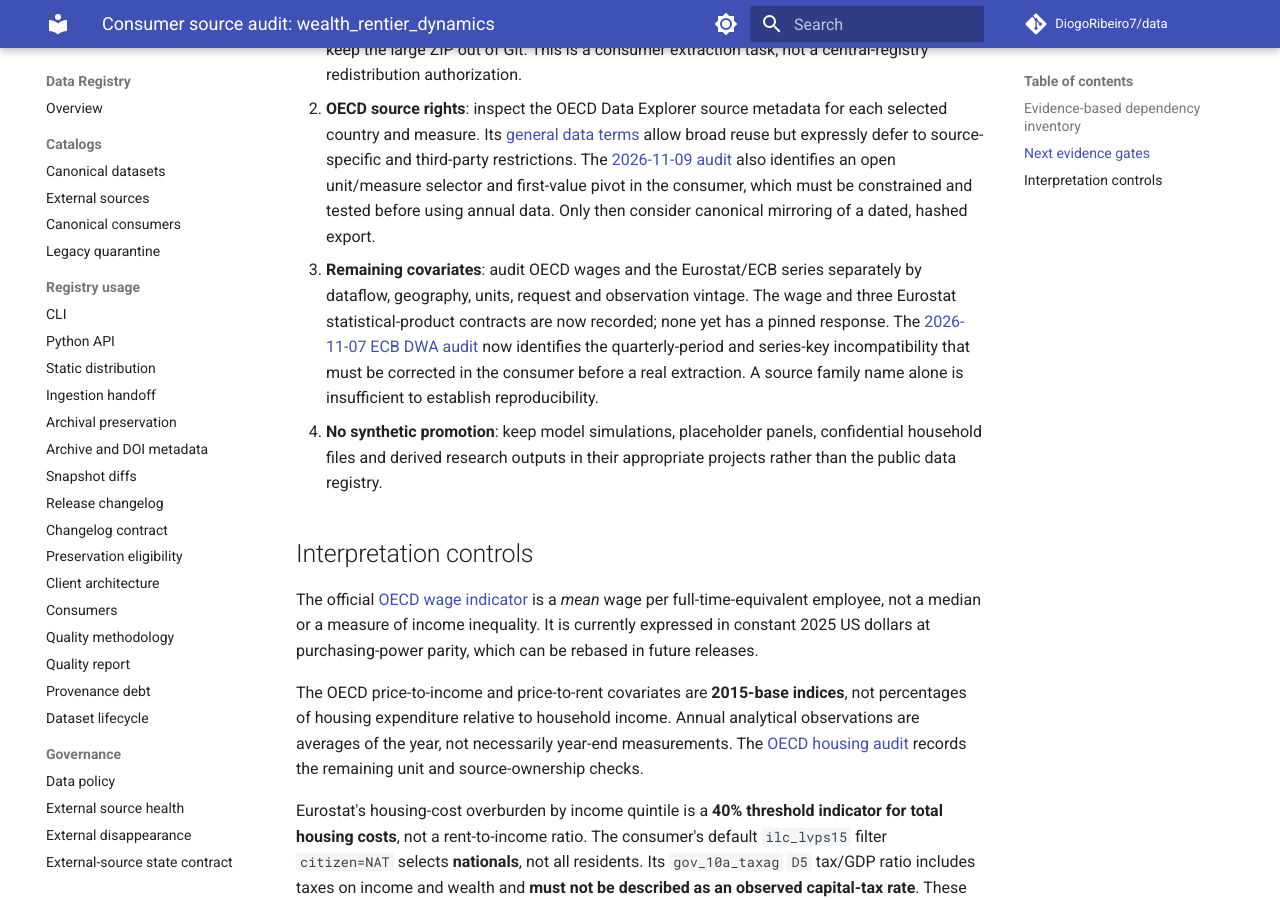
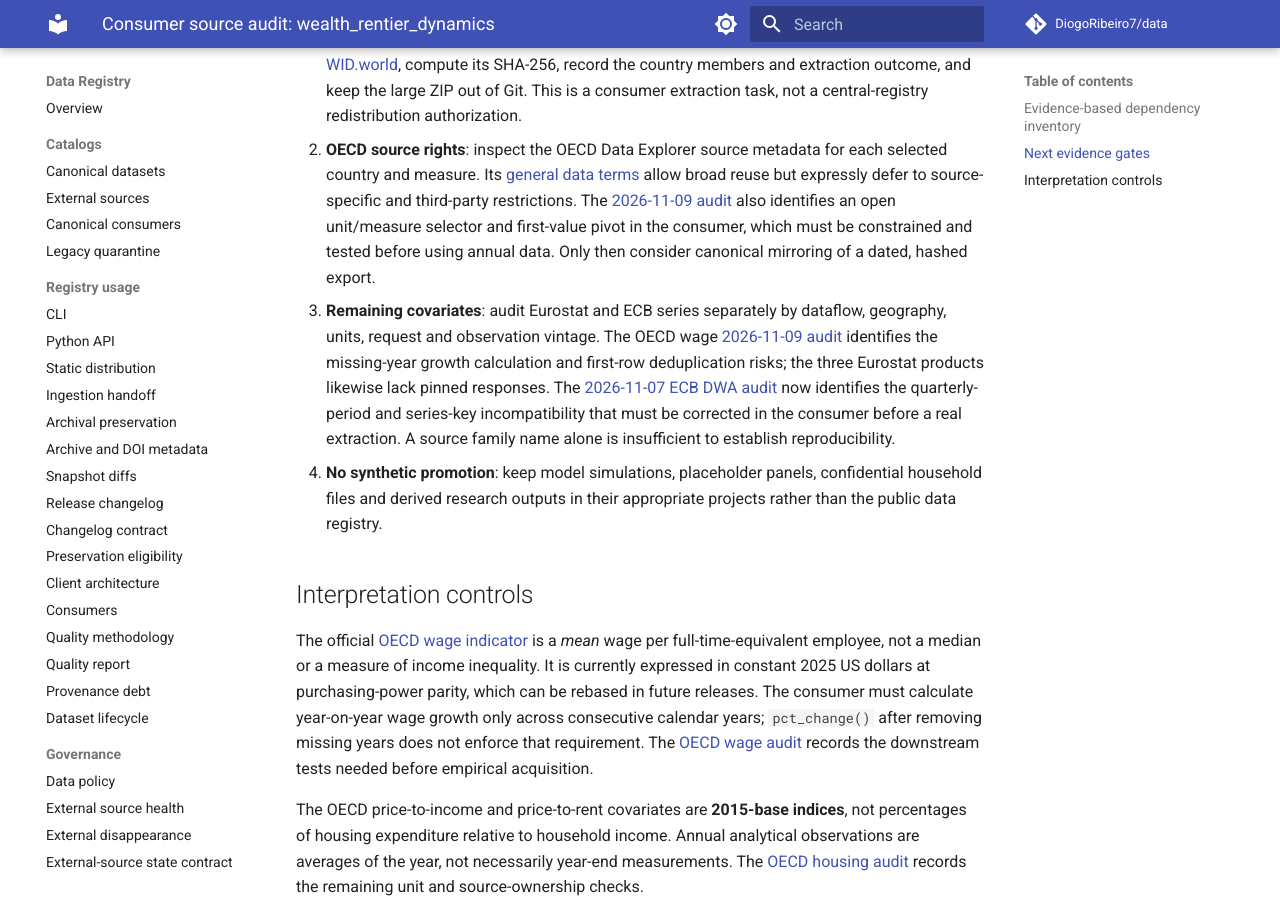
Before and after one commit to DiogoRibeiro7/data, an MkDocs documentation site: the page built from docs/consumer-source-audits/wealth-rentier-dynamics-2026-11-06.md, in a window 1280 px wide and 900 px high, scrolled down 1439 px. Built offline with MkDocs 1.6.1 and Material for MkDocs 9.7.7, drawn with Linux system fonts in a browser that asks for light colours; comment, search, counter and statistics services are not loaded; some of the changed text lies outside the part shown.

Commit message:
Audit OECD wage vintages and consumer growth assumptions

```diff
--- a/docs/consumer-source-audits/wealth-rentier-dynamics-2026-11-06.md
+++ b/docs/consumer-source-audits/wealth-rentier-dynamics-2026-11-06.md
@@ -14,7 +14,7 @@
 | --- | --- | --- | --- |
 | WID.world wealth shares | Top-1%, top-10% and bottom-50% net-wealth shares | Optional local bulk-ZIP loader; no pinned real archive evidenced | [WID external reference](https://github.com/DiogoRibeiro7/data/tree/main/external/world-inequality-database-wealth-shares); reuse unresolved |
 | OECD analytical house prices | Price-to-income/rent indices and house/rent price indices | Annual SDMX downloader; unrestricted unit/measure dimensions and first-value pivot need checking; no pinned retrieved CSV | [OECD external reference](https://github.com/DiogoRibeiro7/data/tree/main/external/oecd-analytical-house-price-indicators) and [2026-11-09 source-contract audit](wealth-rentier-dynamics-oecd-housing-2026-11-09.md); ownership and retrieval pending |
-| OECD annual wages | Real average-wage growth from a separate OECD SDMX dataflow | Downloader implemented; no pinned retrieved CSV evidenced | [OECD annual-wages contract](https://github.com/DiogoRibeiro7/data/tree/main/external/oecd-average-annual-wages); reuse check and vintage pending |
+| OECD annual wages | Real average-wage growth from a separate OECD SDMX dataflow | Downloader implemented; silently deduplicates years and can mistake a multi-year gap for year-on-year growth; no pinned retrieved CSV | [OECD annual-wages contract](https://github.com/DiogoRibeiro7/data/tree/main/external/oecd-average-annual-wages) and [2026-11-09 source audit](wealth-rentier-dynamics-oecd-wages-2026-11-09.md); ownership and retrieval pending |
 | Eurostat `ilc_lvho07b`, `ilc_lvps15`, `gov_10a_taxag` | Housing stress, ownership by citizenship/age, tax proxies | Public API downloaders; multi-country analysis | [Cross-country Eurostat source contract](https://github.com/DiogoRibeiro7/data/tree/main/external/eurostat-multicountry-housing-tax-covariates); no snapshots. The [Portugal-only record](https://github.com/DiogoRibeiro7/data/tree/main/external/eurostat-portugal-housing-indicators) covers different responses |
 | ECB DWA | Quarterly experimental distributional wealth and liabilities | Broad downloader exists but does not handle quarterly periods and official SDMX series keys | [ECB DWA external source](https://github.com/DiogoRibeiro7/data/tree/main/external/ecb-distributional-wealth-accounts) and [2026-11-07 compatibility audit](wealth-rentier-dynamics-ecb-dwa-2026-11-07.md); extraction blocked, no response pinned |
 | Banco de Portugal ISFF / HFCS | Household ownership transitions | Access-controlled microdata, explicitly local-file only | No central mirroring; access and confidentiality requirements govern use |
@@ -40,10 +40,12 @@
    also identifies an open unit/measure selector and first-value pivot in the
    consumer, which must be constrained and tested before using annual data.
    Only then consider canonical mirroring of a dated, hashed export.
-3. **Remaining covariates**: audit OECD wages and the Eurostat/ECB series
-   separately by dataflow, geography, units, request and observation vintage.
-   The wage and three Eurostat statistical-product contracts are now recorded;
-   none yet has a pinned response. The [2026-11-07 ECB DWA audit](wealth-rentier-dynamics-ecb-dwa-2026-11-07.md)
+3. **Remaining covariates**: audit Eurostat and ECB series separately by
+   dataflow, geography, units, request and observation vintage. The OECD wage
+   [2026-11-09 audit](wealth-rentier-dynamics-oecd-wages-2026-11-09.md)
+   identifies the missing-year growth calculation and first-row deduplication
+   risks; the three Eurostat products likewise lack pinned responses. The
+   [2026-11-07 ECB DWA audit](wealth-rentier-dynamics-ecb-dwa-2026-11-07.md)
    now identifies the quarterly-period and series-key incompatibility that
    must be corrected in the consumer before a real extraction. A source
    family name alone is insufficient to establish reproducibility.
@@ -57,6 +59,10 @@
 is a *mean* wage per full-time-equivalent employee, not a median or a measure
 of income inequality. It is currently expressed in constant 2025 US dollars
 at purchasing-power parity, which can be rebased in future releases.
+The consumer must calculate year-on-year wage growth only across consecutive
+calendar years; `pct_change()` after removing missing years does not enforce
+that requirement. The [OECD wage audit](wealth-rentier-dynamics-oecd-wages-2026-11-09.md)
+records the downstream tests needed before empirical acquisition.
 
 The OECD price-to-income and price-to-rent covariates are **2015-base indices**,
 not percentages of housing expenditure relative to household income. Annual
```
Also changed, not shown: docs/consumer-source-audits/wealth-rentier-dynamics-oecd-wages-2026-11-09.md (added, +98 -0 lines), external/oecd-average-annual-wages/README.md (+27 -0 lines), reports/provenance-debt.md (+1 -1 lines), 3 other files.
